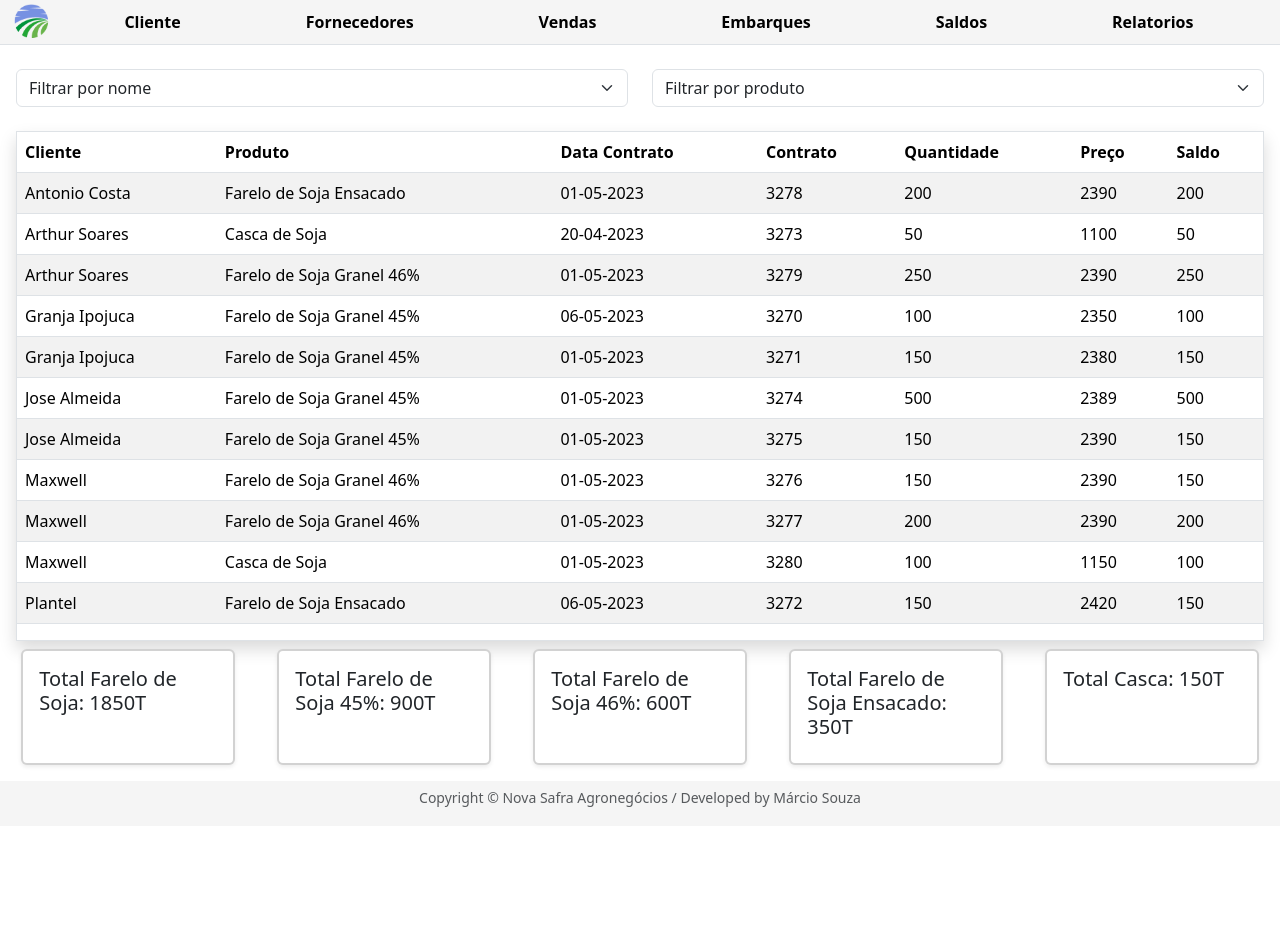
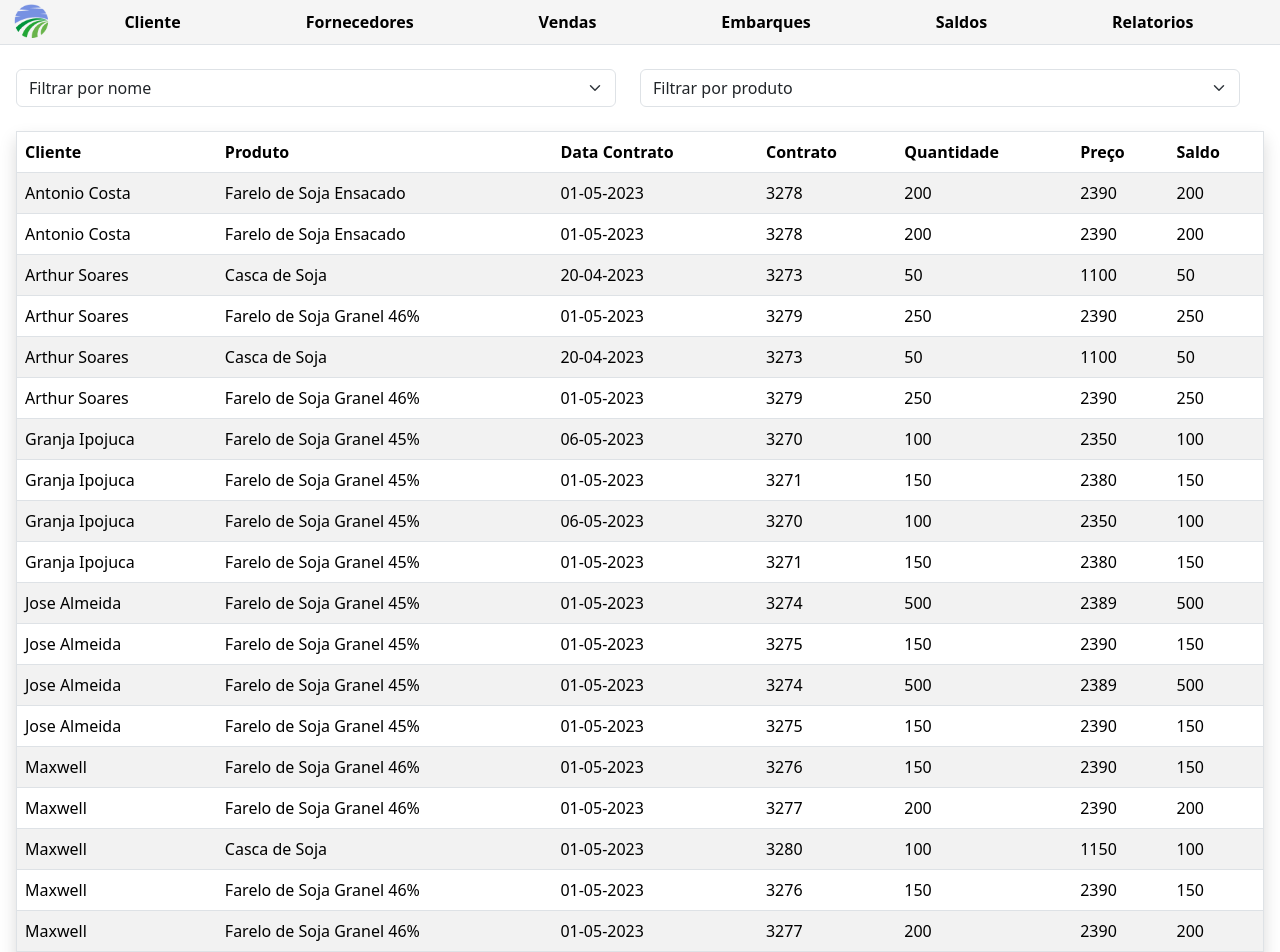
Before and after one commit to Marcio-SouzaJr/NSReact, a React (Create React App) app: page /saldos in a window 1280 px wide. Shown: the top 952 px of the page. Before the commit the page ends 826 px from the top, so only its background shows below. Built offline with nearby package versions, Linux system fonts and the light colour scheme.

Commit message:
Tables update

```diff
--- a/public/style.css
+++ b/public/style.css
@@ -131,6 +131,17 @@
   width: 28px;
 }
 
+
+.table-base{
+  height: 100%;
+}
+
+.card-total:hover{
+  box-shadow: 8px 7px 68px -40px rgb(2, 109, 2);
+  transition: all 0.5s;
+}
+
+
 /* inicio pagina de seleção */
 
 .selection-base {
@@ -148,6 +159,8 @@
   font-size: 36px;
   transition: all 0.5s;
 }
+
+
 
 #opcao {
   height: 180px;
--- a/src/components/Footer.js
+++ b/src/components/Footer.js
@@ -1,6 +1,6 @@
 const Footer = () => {
   return (
-    <footer id="sticky-footer" className=" pb-3 pt-1 footer container-fluid ">
+    <footer id="sticky-footer" className=" pb-3 pt-1 footer container-fluid">
       <div className=" text-center text-muted">
         <small>Copyright &copy; Nova Safra Agronegócios / Developed by Márcio Souza</small>
       </div>
--- a/src/mocks/contrato.js
+++ b/src/mocks/contrato.js
@@ -1,4 +1,114 @@
 export const contrato = [
+  {
+    id: 3270,
+    fabrica: "Oleoplan",
+    data: "06-05-2023",
+    cliente: "Granja Ipojuca",
+    produto: "Farelo de Soja Granel 45%",
+    frete: "FOB",
+    preco: "2350",
+    volume: 100,
+  },
+  {
+    id: 3271,
+    fabrica: "Oleoplan",
+    data: "01-05-2023",
+    cliente: "Granja Ipojuca",
+    produto: "Farelo de Soja Granel 45%",
+    frete: "FOB",
+    preco: "2380",
+    volume: 150,
+  },
+  {
+    id: 3272,
+    fabrica: "Oleoplan",
+    data: "06-05-2023",
+    cliente: "Plantel",
+    produto: "Farelo de Soja Ensacado",
+    frete: "FOB",
+    preco: "2420",
+    volume: 150,
+  },
+  {
+    id: 3273,
+    fabrica: "Oleoplan",
+    data: "20-04-2023",
+    cliente: "Arthur Soares",
+    produto: "Casca de Soja",
+    frete: "FOB",
+    preco: "1100",
+    volume: 50,
+  },
+  {
+    id: 3274,
+    fabrica: "Oleoplan",
+    data: "01-05-2023",
+    cliente: "Jose Almeida",
+    produto: "Farelo de Soja Granel 45%",
+    frete: "FOB",
+    preco: "2389",
+    volume: 500,
+  },
+  {
+    id: 3275,
+    fabrica: "Oleoplan",
+    data: "01-05-2023",
+    cliente: "Jose Almeida",
+    produto: "Farelo de Soja Granel 45%",
+    frete: "FOB",
+    preco: "2390",
+    volume: 150,
+  },
+  {
+    id: 3276,
+    fabrica: "Oleoplan",
+    data: "01-05-2023",
+    cliente: "Maxwell",
+    produto: "Farelo de Soja Granel 46%",
+    frete: "FOB",
+    preco: "2390",
+    volume: 150,
+  },
+  {
+    id: 3277,
+    fabrica: "Oleoplan",
+    data: "01-05-2023",
+    cliente: "Maxwell",
+    produto: "Farelo de Soja Granel 46%",
+    frete: "FOB",
+    preco: "2390",
+    volume: 200,
+  },
+  {
+    id: 3278,
+    fabrica: "Oleoplan",
+    data: "01-05-2023",
+    cliente: "Antonio Costa",
+    produto: "Farelo de Soja Ensacado",
+    frete: "FOB",
+    preco: "2390",
+    volume: 200,
+  },
+  {
+    id: 3279,
+    fabrica: "Oleoplan",
+    data: "01-05-2023",
+    cliente: "Arthur Soares",
+    produto: "Farelo de Soja Granel 46%",
+    frete: "FOB",
+    preco: "2390",
+    volume: 250,
+  },
+  {
+    id: 3280,
+    fabrica: "Oleoplan",
+    data: "01-05-2023",
+    cliente: "Maxwell",
+    produto: "Casca de Soja",
+    frete: "FOB",
+    preco: "1150",
+    volume: 100,
+  },
   {
     id: 3270,
     fabrica: "Oleoplan",
--- a/src/mocks/embarque.js
+++ b/src/mocks/embarque.js
@@ -1,5 +1,6 @@
 export const embarque = [
-  { id: 1,
+  {
+    id: 1,
     cliente: "Fernando Lisboa",
     contrato: "3256",
     volume: 48.9,
@@ -7,7 +8,8 @@ export const embarque = [
     nota: "1234568",
     data: "06-05-2023",
   },
-  { id: 2,
+  {
+    id: 2,
     cliente: "Adelbar Pontes",
     contrato: "3210",
     volume: 48.7,
@@ -15,7 +17,116 @@ export const embarque = [
     nota: "87654321",
     data: "07-05-2023",
   },
-  { id: 3,
+  {
+    id: 3,
+    cliente: "Maxwell",
+    contrato: "3277",
+    volume: 36.5,
+    placa: "KYU7894",
+    nota: "87654321",
+    data: "08-05-2023",
+  },
+  {
+    id: 1,
+    cliente: "Fernando Lisboa",
+    contrato: "3256",
+    volume: 48.9,
+    placa: "KLF5897",
+    nota: "1234568",
+    data: "06-05-2023",
+  },
+  {
+    id: 2,
+    cliente: "Adelbar Pontes",
+    contrato: "3210",
+    volume: 48.7,
+    placa: "KYU7894",
+    nota: "87654321",
+    data: "07-05-2023",
+  },
+  {
+    id: 3,
+    cliente: "Maxwell",
+    contrato: "3277",
+    volume: 36.5,
+    placa: "KYU7894",
+    nota: "87654321",
+    data: "08-05-2023",
+  },
+  {
+    id: 1,
+    cliente: "Fernando Lisboa",
+    contrato: "3256",
+    volume: 48.9,
+    placa: "KLF5897",
+    nota: "1234568",
+    data: "06-05-2023",
+  },
+  {
+    id: 2,
+    cliente: "Adelbar Pontes",
+    contrato: "3210",
+    volume: 48.7,
+    placa: "KYU7894",
+    nota: "87654321",
+    data: "07-05-2023",
+  },
+  {
+    id: 3,
+    cliente: "Maxwell",
+    contrato: "3277",
+    volume: 36.5,
+    placa: "KYU7894",
+    nota: "87654321",
+    data: "08-05-2023",
+  },
+  {
+    id: 1,
+    cliente: "Fernando Lisboa",
+    contrato: "3256",
+    volume: 48.9,
+    placa: "KLF5897",
+    nota: "1234568",
+    data: "06-05-2023",
+  },
+  {
+    id: 2,
+    cliente: "Adelbar Pontes",
+    contrato: "3210",
+    volume: 48.7,
+    placa: "KYU7894",
+    nota: "87654321",
+    data: "07-05-2023",
+  },
+  {
+    id: 3,
+    cliente: "Maxwell",
+    contrato: "3277",
+    volume: 36.5,
+    placa: "KYU7894",
+    nota: "87654321",
+    data: "08-05-2023",
+  },
+  {
+    id: 1,
+    cliente: "Fernando Lisboa",
+    contrato: "3256",
+    volume: 48.9,
+    placa: "KLF5897",
+    nota: "1234568",
+    data: "06-05-2023",
+  },
+  {
+    id: 2,
+    cliente: "Adelbar Pontes",
+    contrato: "3210",
+    volume: 48.7,
+    placa: "KYU7894",
+    nota: "87654321",
+    data: "07-05-2023",
+  },
+  {
+    id: 3,
     cliente: "Maxwell",
     contrato: "3277",
     volume: 36.5,
--- a/src/pages/RelClientes/index.js
+++ b/src/pages/RelClientes/index.js
@@ -23,7 +23,8 @@ const RelClientes = () => {
   return (
     <>
       <Navbar />
-      <div className=" row py-4 px-5 d-flex justify-content-center">
+    <div className="table-base">
+    <div className=" row py-4 px-5 d-flex justify-content-center container-fluid">
         <div className="col-6">
           <select className="form-select" onChange={(e) => {setNomeSelecionado(e.target.value)}}>
             {clientes.sort()?.map((clientes, index) => {
@@ -96,6 +97,7 @@ const RelClientes = () => {
           </tbody>
         </table>
       </div>
+    </div>
     </>
   );
 };
--- a/src/pages/RelEmbarques/index.js
+++ b/src/pages/RelEmbarques/index.js
@@ -7,22 +7,8 @@ const RelVendas = () => {
   return (
     <>
       <Navbar />
-      <div className=" row py-4 px-5 d-flex justify-content-center">
-        <div className="col-6">
-          {/* <select
-            className="form-select"
-          >
-            {clientes.sort()?.map((clientes, index) => {
-              return (
-                <option value={clientes} key={clientes} index={index}>
-                  {clientes}
-                </option>
-              );
-            })}
-          </select> */}
-        </div>
-      </div>
-      <div className="row mx-3 border shadow">
+    <div className="table-base">
+    <div className="row mx-3 border shadow mt-5">
         <table className="table table-striped table-bordered table-hover">
           <thead>
             <tr>
@@ -50,6 +36,7 @@ const RelVendas = () => {
           </tbody>
         </table>
       </div>
+    </div>
     </>
   );
 };
--- a/src/pages/Saldos/index.js
+++ b/src/pages/Saldos/index.js
@@ -41,7 +41,8 @@ const Saldos = () => {
   return (
     <>
       <Navbar />
-      <div className=" row py-4 px-3 d-flex align-items-around">
+    <div className="table-base">
+    <div className=" row py-4 px-3 d-flex align-items-around container-fluid ">
         <div className="col-6">
           <select
             className="form-select"
@@ -74,7 +75,7 @@ const Saldos = () => {
           </select>
         </div>
       </div>
-      <div className="row mx-3 mb-2 border shadow ">
+      <div className="row mx-3 mb-2 border shadow table-responsive">
         <table className="table table-striped table-hover">
           <thead>
             <tr>
@@ -104,35 +105,31 @@ const Saldos = () => {
           </tbody>
         </table>
       </div>
-      <div className="d-flex justify-content-around mb-3">
-        <div className="card border-2 col-xm-6 col-lg-2 shadow-sm">
+      <div className="d-flex flex-column flex-md-row justify-content-around mb-3">
+        <div className="card card-total border-2 col-sm-12 col-md-2 my-2 mx-1">
           <div className="card-body">
             <h5 className="card-title">{`Total Farelo de Soja:  ${
               totais[0] + totais[1] + totais[2]
             }T `}</h5>
           </div>
         </div>
-        <div className="card border-2 col-xm-6 col-lg-2 shadow-sm">
-          <div className="card-body">
-            <h5 className="card-title">{`Total Farelo de Soja 45%: ${totais[0]}T `}</h5>
+        <div className="card card-total border-2 col-sm-12 col-md-2 my-2 mx-1">
+          <div className="card-body card-saldo">
+            <h5 className="card-title">{`Total Farelo de Soja Granel: ${totais[0] + totais[1]}T `}</h5>
           </div>
         </div>
-        <div className="card border-2 col-xm-6 col-lg-2 shadow-sm">
-          <div className="card-body">
-            <h5 className="card-title">{`Total Farelo de Soja 46%:  ${totais[1]}T `}</h5>
-          </div>
-        </div>
-        <div className="card border-2 col-xm-6 col-lg-2 shadow-sm">
+        <div className="card card-total border-2 col-sm-12 col-md-2 my-2 mx-1">
           <div className="card-body">
             <h5 className="card-title">{`Total Farelo de Soja Ensacado:  ${totais[2]}T `}</h5>
           </div>
         </div>
-        <div className="card border-2 col-xm-6 col-lg-2 shadow-sm">
+        <div className="card card-total border-2 col-sm-12 col-md-2 my-2 mx-1">
           <div className="card-body">
             <h5 className="card-title">{`Total Casca:  ${totais[3]}T `}</h5>
           </div>
         </div>
       </div>
+    </div>
     </>
   );
 };
```
